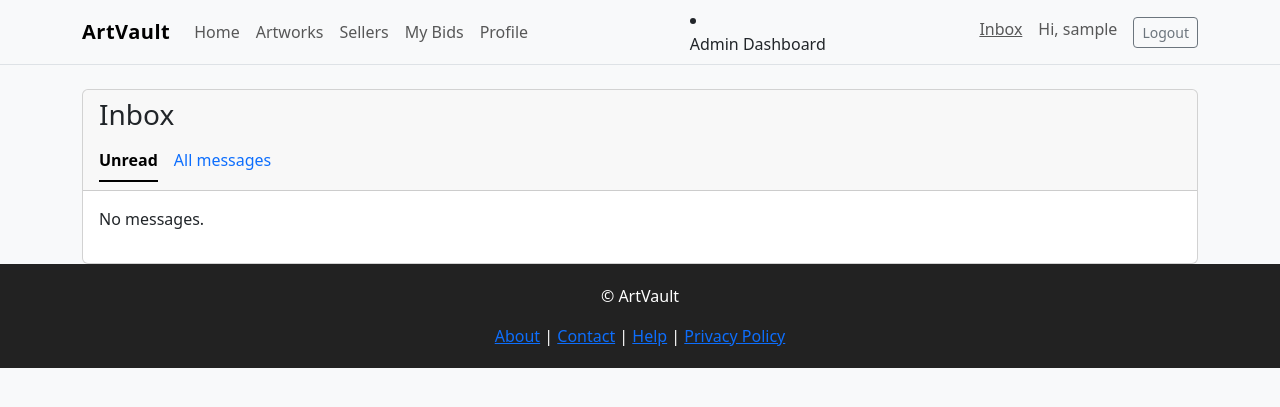
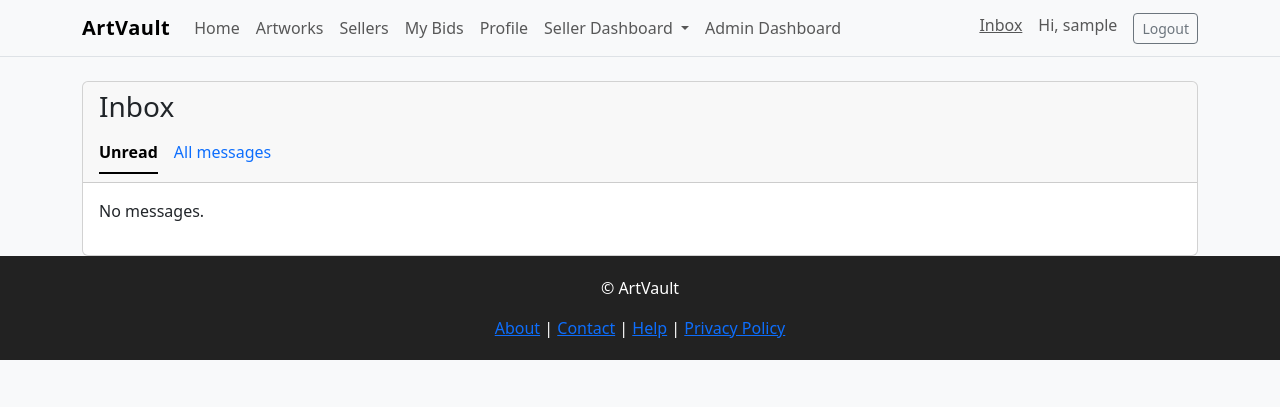
Before and after one commit to Alexander-HR/ArtVault, a Django app: page /inbox/ in a window 1280 px wide. Shown: the top 407 px of the page. Run offline with Django 5.2, Linux system fonts and the light colour scheme; a user stored in the database is signed in; tables that the repository leaves empty hold one stand-in row (values such as "Sample post").

Commit message:
fixed seller dropdown dashboard for non seller

```diff
--- a/templates/partials/navbar.html
+++ b/templates/partials/navbar.html
@@ -30,7 +30,7 @@
                     <li class="nav-item">
                         <a class="nav-link" href="{% url 'profile' %}">Profile</a>
                     </li>
-                    {% if user.is_seller %}
+                    {% if user.seller %}
                         <li class="nav-item dropdown">
                             <a class="nav-link dropdown-toggle"
                                href="#"
@@ -58,9 +58,9 @@
                                         Seller Bids
                                     </a>
                                 </li>
-                            {% endif %}
-                        </ul>
-                    </li>
+                            </ul>
+                        </li>
+                    {% endif %}
                     {% if user.is_staff %}
                         <li class="nav-item">
                             <a class="nav-link" href="{% url 'admin:index' %}">Admin Dashboard</a>
```
